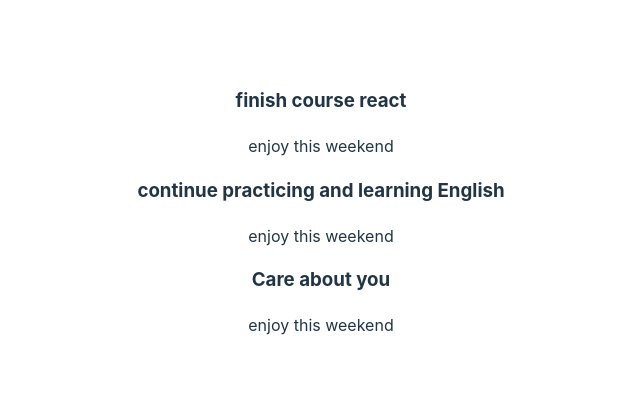
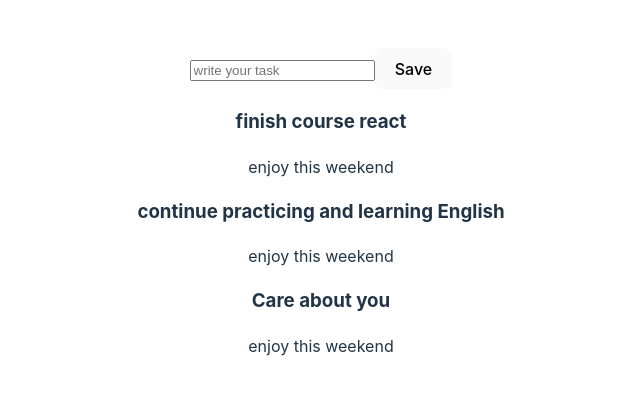
Before and after one commit to juanjosevega99/basic-react, a React (Vite) app: page / in a window 1280 px wide. Shown: the part 189-584 px from the top of the page, without its empty margins (319-959 px from the left). Built offline with nearby package versions, Linux system fonts and the light colour scheme.

Commit message:
feat: add form to save tasks

```diff
--- a/src/App.jsx
+++ b/src/App.jsx
@@ -1,11 +1,22 @@
+import { useState, useEffect } from "react";
+import { tasks as data } from "./mocks/task";
+
+import TaskForm from "./components/TaskForm";
 import TaskList from "./components/TaskList";
 
 import "./App.css";
 
 function App() {
+  const [tasks, setTasks] = useState([]);
+
+  useEffect(() => {
+    setTasks(data);
+  }, []);
+
   return (
     <>
-      <TaskList />
+      <TaskForm />
+      <TaskList tasks={tasks} />
     </>
   );
 }
--- /dev/null
+++ b/src/components/TaskForm.jsx
@@ -0,0 +1,10 @@
+function TaskForm() {
+  return (
+    <form action="">
+      <input type="text" placeholder="write your task" />
+      <button>Save</button>
+    </form>
+  );
+}
+
+export default TaskForm;
--- a/src/components/TaskList.jsx
+++ b/src/components/TaskList.jsx
@@ -1,15 +1,6 @@
-import { useState, useEffect } from "react";
-import { tasks as data } from "../mocks/task";
-
-function TaskList() {
-  const [tasks, setTasks] = useState([]);
-
-  useEffect(() => {
-    setTasks(data);
-  }, []);
-
+function TaskList({ tasks }) {
   if (tasks.length === 0) {
-    return <h1>No tasks right now</h1>
+    return <h1>No tasks right now</h1>;
   }
 
   return (
```
